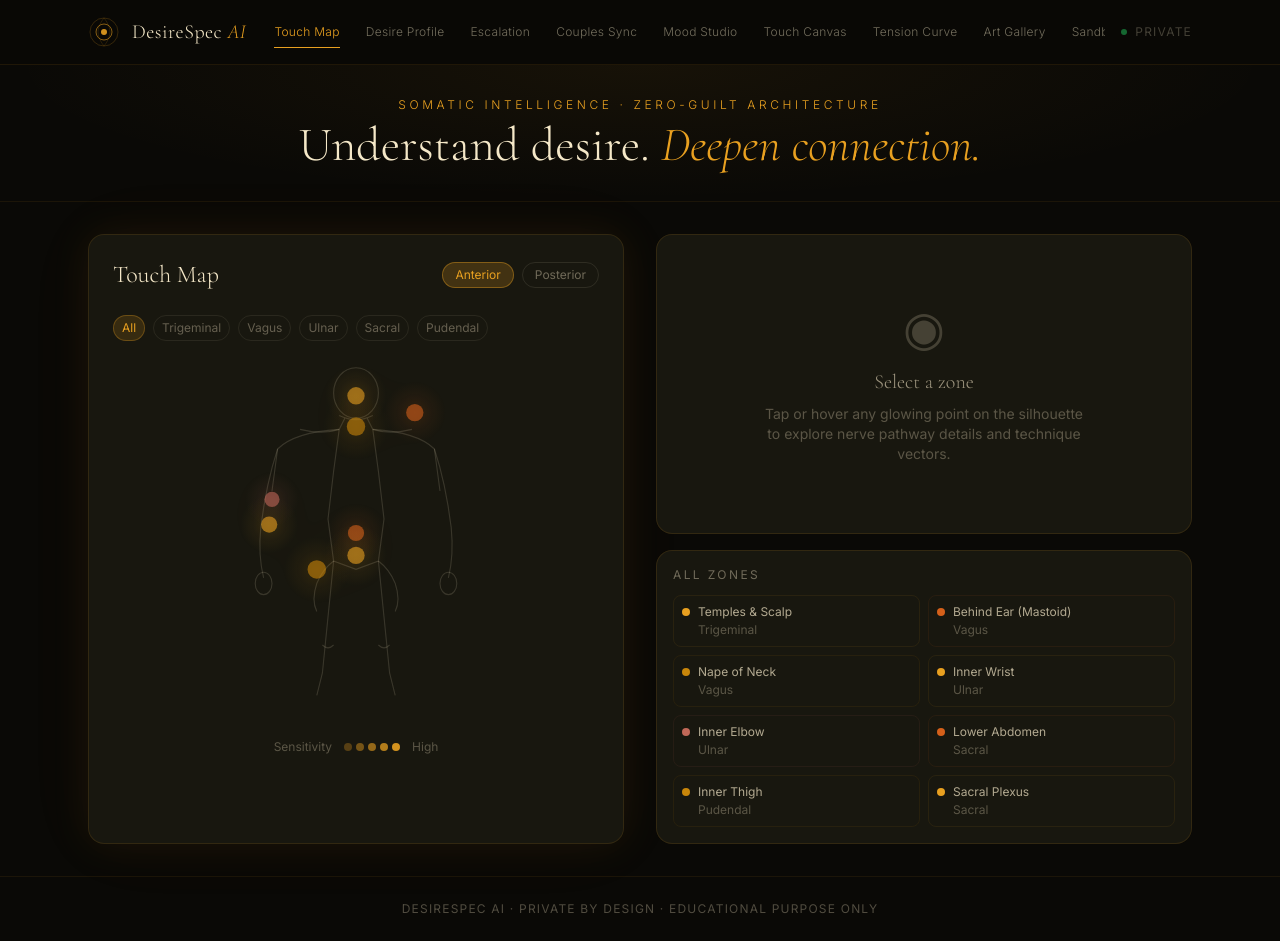
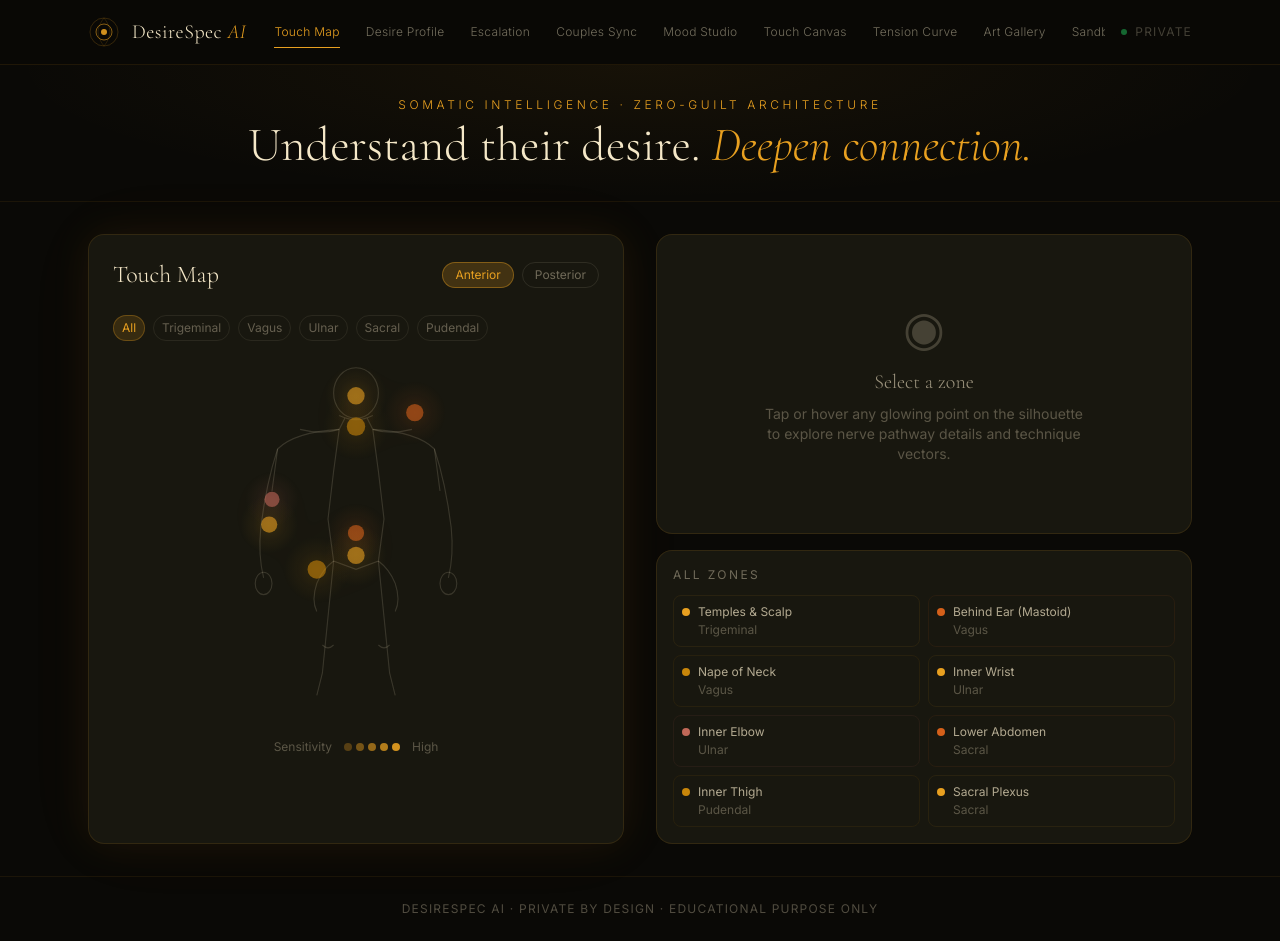
Before and after one commit to Roberthle/desirespec-ai, a Next.js app: page / in a window 1280 px wide. Built offline with nearby package versions, Linux system fonts and the light colour scheme.

Commit message:
Copy: Update hero title to 'Understand their desire. Deepen connection.'

```diff
--- a/app/page.tsx
+++ b/app/page.tsx
@@ -69,7 +69,7 @@
               className="text-4xl md:text-5xl font-light text-[#f5e8c8] leading-tight"
               style={{ fontFamily: 'Cormorant Garamond, serif' }}
             >
-              Understand desire.{' '}
+              Understand their desire.{' '}
               <span className="italic text-[#e8a020]">Deepen connection.</span>
             </h1>
           </motion.div>
```
